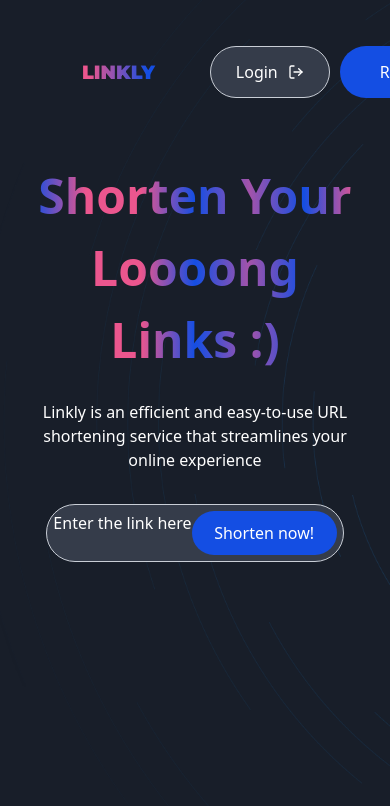
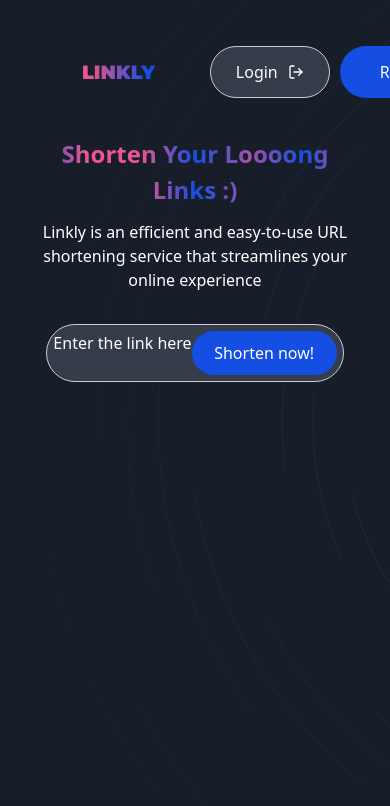
Before and after one commit to stellanechi/URL_ShorteningApp, a React (Vite) app: page / in a window 390 px wide. Shown: the top 806 px of the page. Built offline with nearby package versions, Linux system fonts and the light colour scheme.

Commit message:
media styling

```diff
--- a/src/components/HeroSection.module.css
+++ b/src/components/HeroSection.module.css
@@ -133,3 +133,9 @@ nav ul li {
     padding: 0 50px;
   }
 }
+
+@media screen and (min-width: 320px) and (max-width: 414px) {
+  .short {
+    font-size: 1.5rem;
+  }
+}
```
